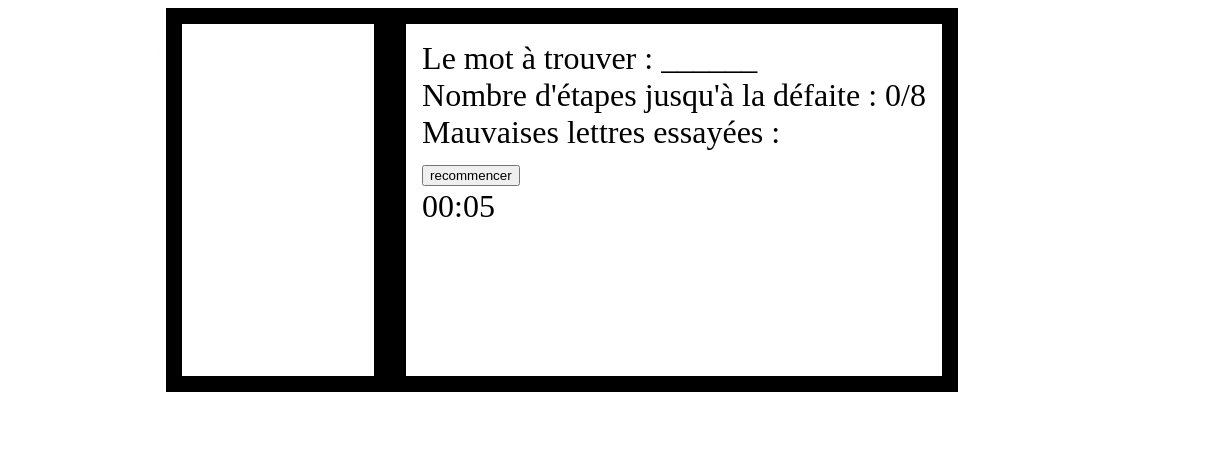
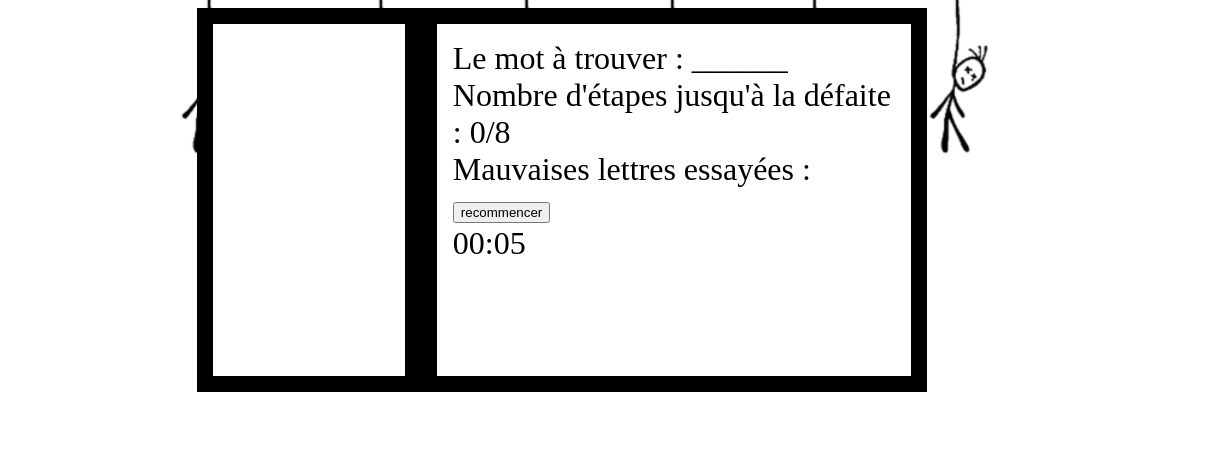
Before and after one commit to energistix/projet2, a plain HTML site: page jeux/pendu/index.html in a window 1280 px wide. Shown: the top 450 px of the page, 74-1280 px from the left. Drawn offline with Linux system fonts and the light colour scheme.

Commit message:
fixed the backgrounds a bit

```diff
--- a/jeux/demineur/index.css
+++ b/jeux/demineur/index.css
@@ -35,4 +35,9 @@ body {
   left: 50%;
   transform: translate(-50%, -50%);
   border: black 10px solid;
+  background-color: rgba(255, 255, 255, 0.5);
 }
+
+.homeButton img {
+  background-color: rgba(255, 255, 255, 0.5);
+}
--- a/jeux/pendu/index.css
+++ b/jeux/pendu/index.css
@@ -1,3 +1,10 @@
+:root {
+  background: url(./assets/background.jpg) no-repeat;
+  background-size: 70%;
+  background-position-x: center;
+  background-position-y: top;
+}
+
 #stateImg {
   width: 10rem;
   height: 20rem;
@@ -9,14 +16,12 @@ body {
   flex-direction: row;
   justify-content: center;
   font-size: 2rem;
-  background: url(./assets/background.jpg) no-repeat;
-  background-size: cover;
-  background-position: center;
 }
 
 .border {
   border: solid black 1rem;
   padding: 1rem;
+  background-color: white;
 }
 
 .red {
@@ -32,3 +37,7 @@ body {
   height: 0;
   width: 0;
 }
+
+#infos {
+  width: 35%;
+}
--- a/jeux/rockPaperScisor/index.css
+++ b/jeux/rockPaperScisor/index.css
@@ -1,6 +1,8 @@
 :root {
   background: url(./assets/background.jpg) no-repeat;
-  background-size: cover;
+  background-position-x: center;
+  background-position-y: top;
+  background-size: 100%;
 }
 
 .gameImg {
```
Also changed, not shown: jeux/demineur/assets/empty.png, jeux/rockPaperScisor/assets/rock.png.
